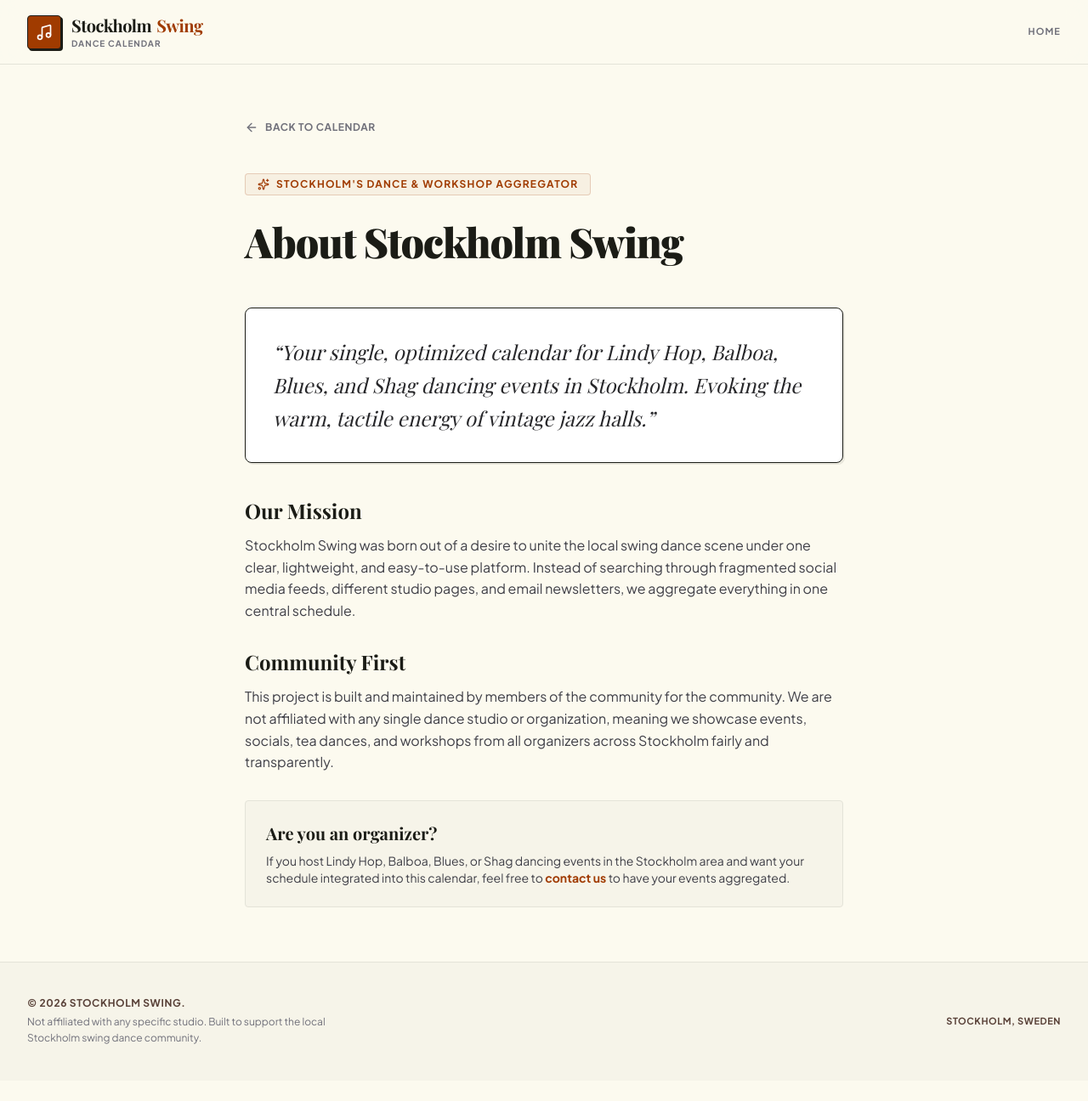
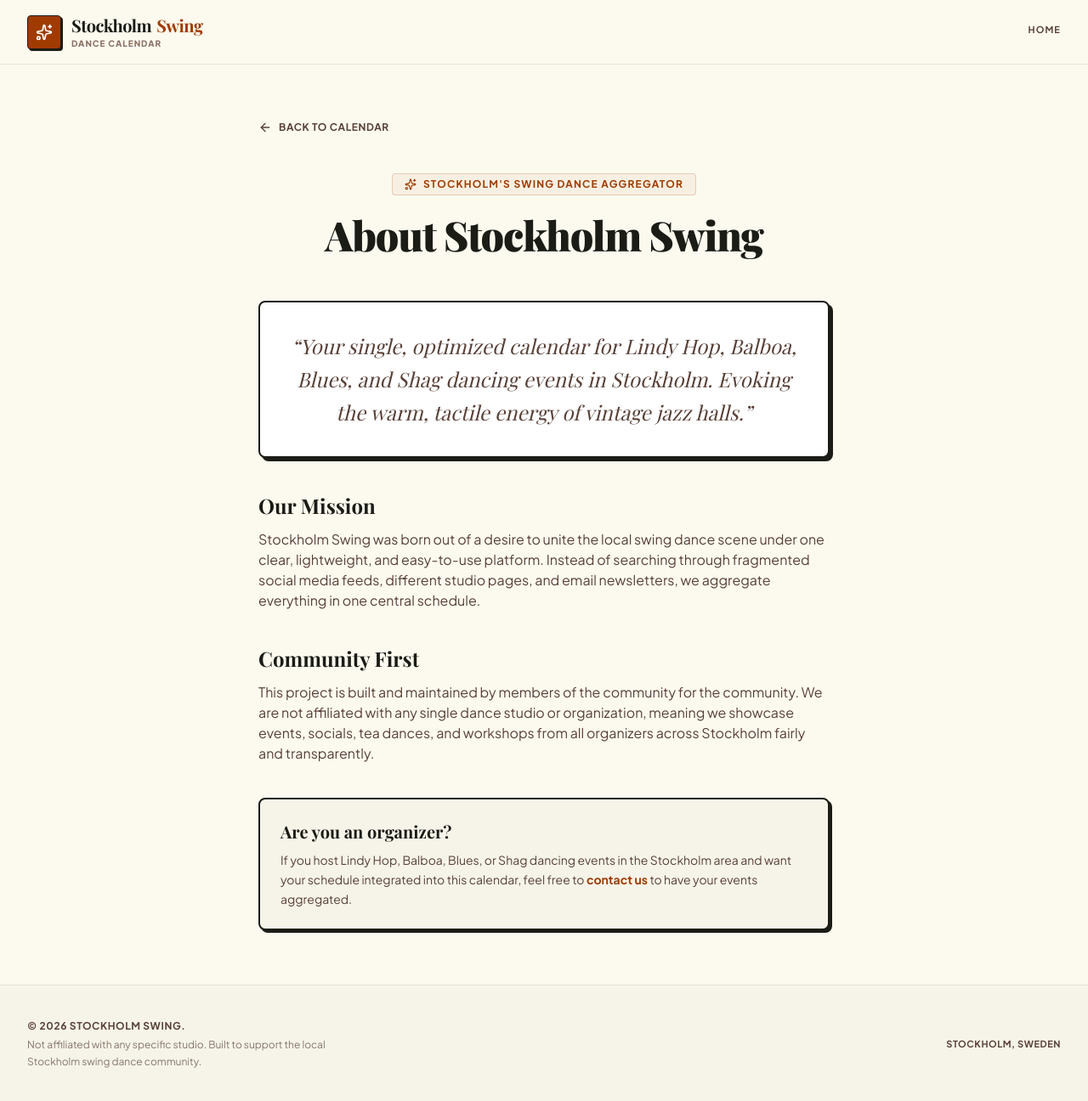
Before and after one commit to mikez/swsthlm, a Next.js app: page /about in a window 1280 px wide. Shown: the top 1296 px of the page at 85% size. Before the commit the page ends 1272 px from the top, so only its background shows below. Built offline with nearby package versions, Linux system fonts and the light colour scheme; a web font is replaced by a local one.

Commit message:
Update title text, center align about page, and restore sparkles icon

```diff
--- a/src/app/about/page.tsx
+++ b/src/app/about/page.tsx
@@ -17,20 +17,20 @@ export default function AboutPage() {
         <div className="max-w-7xl mx-auto px-4 sm:px-6 lg:px-8 py-4 flex flex-col sm:flex-row items-center justify-between gap-4">
           <Link href="/" className="flex items-center gap-3 hover:opacity-90 transition-opacity">
             <div className="w-10 h-10 rounded border border-[var(--on-surface)] bg-[var(--primary)] flex items-center justify-center shadow-[2px_2px_0px_0px_var(--on-surface)]">
-              <Music className="w-5 h-5 text-white" />
+              <Sparkles className="w-5 h-5 text-white" />
             </div>
             <div>
               <h1 className="font-serif text-xl font-bold tracking-tight text-[var(--on-surface)] flex items-center gap-1.5">
                 Stockholm <span className="text-[var(--primary)]">Swing</span>
               </h1>
-              <p className="font-sans text-[10px] text-zinc-500 uppercase tracking-widest font-bold">Dance Calendar</p>
+              <p className="font-sans text-[10px] text-[var(--outline)] uppercase tracking-widest font-extrabold">Dance Calendar</p>
             </div>
           </Link>
 
           <nav className="flex items-center gap-6">
             <Link
               href="/"
-              className="font-sans text-[11px] font-bold text-zinc-500 hover:text-[var(--primary)] transition-colors uppercase tracking-widest"
+              className="font-sans text-[11px] font-bold text-[var(--on-surface-variant)] hover:text-[var(--primary)] transition-colors uppercase tracking-widest border-b-2 border-transparent hover:border-[var(--primary)] pb-0.5"
             >
               Home
             </Link>
@@ -39,41 +39,41 @@ export default function AboutPage() {
       </header>
 
       {/* Main Content */}
-      <main className="flex-grow max-w-3xl mx-auto px-4 sm:px-6 lg:px-8 py-16 w-full">
+      <main className="flex-grow max-w-7xl mx-auto px-4 sm:px-6 lg:px-8 py-16 w-full">
+        <div className="max-w-2xl mx-auto">
           {/* Back Link */}
           <div className="mb-10">
             <Link
               href="/"
-            className="inline-flex items-center gap-2 font-sans text-xs font-bold uppercase tracking-wider text-zinc-500 hover:text-[var(--primary)] transition-colors"
+              className="inline-flex items-center gap-2 font-sans text-xs font-bold uppercase tracking-wider text-[var(--on-surface-variant)] hover:text-[var(--primary)] transition-colors"
             >
               <ArrowLeft className="w-4 h-4" />
               Back to Calendar
             </Link>
           </div>
-
           {/* Hero Title */}
-        <div className="mb-12">
-          <div className="inline-flex items-center gap-2 px-3.5 py-1 rounded border border-[var(--primary)]/20 bg-[var(--primary)]/5 text-[var(--primary)] font-sans text-xs font-bold uppercase tracking-widest mb-6">
+          <div className="mb-12 text-center">
+            <div className="inline-flex items-center gap-2 px-3.5 py-1 rounded border border-[var(--primary)]/20 bg-[var(--primary)]/5 text-[var(--primary)] font-sans text-xs font-bold uppercase tracking-widest mb-4">
               <Sparkles className="w-3.5 h-3.5" />
-            Stockholm&apos;s Dance & Workshop Aggregator
+              Stockholm&apos;s Swing Dance Aggregator
             </div>
             <h2 className="font-serif text-4xl md:text-5xl font-black tracking-tight text-[var(--on-surface)] leading-tight">
               About Stockholm Swing
             </h2>
           </div>
 
-        {/* Intro Description Card */}
-        <div className="lift-card p-8 rounded-lg border border-[var(--on-surface)] bg-[var(--surface-container-lowest)] mb-10">
-          <p className="font-serif text-xl md:text-2xl text-[var(--on-surface)] leading-relaxed italic text-zinc-800">
+          {/* Intro Description Card - Static Neobrutalist Shadow */}
+          <div className="p-8 rounded-lg border-2 border-[var(--on-surface)] bg-[var(--surface-container-lowest)] shadow-[4px_4px_0px_0px_var(--on-surface)] mb-10 text-center">
+            <p className="font-serif text-xl md:text-2xl text-[var(--on-surface)] leading-relaxed italic text-[var(--on-surface-variant)]">
               &ldquo;Your single, optimized calendar for Lindy Hop, Balboa, Blues, and Shag dancing events in Stockholm. Evoking the warm, tactile energy of vintage jazz halls.&rdquo;
             </p>
           </div>
 
           {/* Informative Text Sections */}
-        <div className="space-y-8 font-sans text-zinc-700 leading-relaxed font-body-md">
+          <div className="space-y-10 font-sans text-[var(--on-surface-variant)] leading-relaxed font-body-md">
             <section>
               <h3 className="font-serif text-2xl font-bold text-[var(--on-surface)] mb-3">Our Mission</h3>
-            <p>
+              <p className="text-[15px] sm:text-base">
                 Stockholm Swing was born out of a desire to unite the local swing dance scene under one clear,
                 lightweight, and easy-to-use platform. Instead of searching through fragmented social media feeds,
                 different studio pages, and email newsletters, we aggregate everything in one central schedule.
@@ -82,29 +82,30 @@ export default function AboutPage() {
 
             <section>
               <h3 className="font-serif text-2xl font-bold text-[var(--on-surface)] mb-3">Community First</h3>
-            <p>
+              <p className="text-[15px] sm:text-base">
                 This project is built and maintained by members of the community for the community. We are not
                 affiliated with any single dance studio or organization, meaning we showcase events, socials, tea dances,
                 and workshops from all organizers across Stockholm fairly and transparently.
               </p>
             </section>
 
-          <section className="bg-[var(--surface-container-low)] p-6 rounded border border-[var(--surface-container-highest)]">
+            <section className="bg-[var(--surface-container-low)] p-6 rounded-lg border-2 border-[var(--on-surface)] shadow-[3px_3px_0px_0px_var(--on-surface)]">
               <h3 className="font-serif text-xl font-bold text-[var(--on-surface)] mb-2">Are you an organizer?</h3>
-            <p className="text-sm">
+              <p className="text-sm leading-relaxed">
                 If you host Lindy Hop, Balboa, Blues, or Shag dancing events in the Stockholm area and want your schedule
                 integrated into this calendar, feel free to <a href="mailto:swing@walagran.com" className="text-[var(--primary)] hover:underline font-bold">contact us</a> to have your events aggregated.
               </p>
             </section>
           </div>
+        </div>
       </main>
 
       {/* Footer */}
-      <footer className="w-full border-t border-[var(--surface-container-highest)] bg-[var(--surface-container-low)] py-10 text-zinc-500 font-sans text-xs">
+      <footer className="w-full border-t border-[var(--surface-container-highest)] bg-[var(--surface-container-low)] py-10 text-[var(--on-surface-variant)]/70 font-sans text-xs">
         <div className="max-w-7xl mx-auto px-4 sm:px-6 lg:px-8 flex flex-col sm:flex-row items-center justify-between gap-6">
           <div>
             <p className="font-bold text-[var(--on-surface-variant)] uppercase tracking-wider">© {new Date().getFullYear()} Stockholm Swing.</p>
-            <p className="mt-1 text-zinc-500 max-w-sm leading-relaxed">
+            <p className="mt-1 text-[var(--on-surface-variant)]/70 max-w-sm leading-relaxed">
               Not affiliated with any specific studio. Built to support the local Stockholm swing dance community.
             </p>
           </div>
--- a/src/app/page.tsx
+++ b/src/app/page.tsx
@@ -2,7 +2,7 @@ import React from 'react';
 import Link from 'next/link';
 import { getEvents, getStockholmCurrentDate } from '@/lib/events';
 import { EventFilters } from '@/components/EventFilters';
-import { Music } from 'lucide-react';
+import { Music, Sparkles } from 'lucide-react';
 import type { Metadata } from 'next';
 
 export const metadata: Metadata = {
@@ -22,20 +22,20 @@ export default async function Page() {
         <div className="max-w-7xl mx-auto px-4 sm:px-6 lg:px-8 py-4 flex flex-col sm:flex-row items-center justify-between gap-4">
           <div className="flex items-center gap-3">
             <div className="w-10 h-10 rounded border border-[var(--on-surface)] bg-[var(--primary)] flex items-center justify-center shadow-[2px_2px_0px_0px_var(--on-surface)]">
-              <Music className="w-5 h-5 text-white" />
+              <Sparkles className="w-5 h-5 text-white" />
             </div>
             <div>
               <h1 className="font-serif text-xl font-bold tracking-tight text-[var(--on-surface)] flex items-center gap-1.5">
                 Stockholm <span className="text-[var(--primary)]">Swing</span>
               </h1>
-              <p className="font-sans text-[10px] text-zinc-500 uppercase tracking-widest font-bold">Dance Calendar</p>
+              <p className="font-sans text-[10px] text-[var(--outline)] uppercase tracking-widest font-extrabold">Dance Calendar</p>
             </div>
           </div>
 
           <nav className="flex items-center gap-6">
             <Link
               href="/about"
-              className="font-sans text-[11px] font-bold text-zinc-500 hover:text-[var(--primary)] transition-colors uppercase tracking-widest"
+              className="font-sans text-[11px] font-bold text-[var(--on-surface-variant)] hover:text-[var(--primary)] transition-colors uppercase tracking-widest border-b-2 border-transparent hover:border-[var(--primary)] pb-0.5"
             >
               About
             </Link>
@@ -46,10 +46,17 @@ export default async function Page() {
       {/* Main Content */}
       <main className="flex-grow max-w-7xl mx-auto px-4 sm:px-6 lg:px-8 py-12 w-full">
         {/* Hero Section */}
-        <div className="text-center max-w-3xl mx-auto mb-12">
-          <h2 className="font-serif text-5xl md:text-6xl font-black tracking-tight text-[var(--on-surface)] leading-tight">
+        <div className="text-center max-w-2xl mx-auto mb-12 mt-4">
+          <div className="inline-flex items-center gap-2 px-3.5 py-1 rounded border border-[var(--primary)]/20 bg-[var(--primary)]/5 text-[var(--primary)] font-sans text-xs font-bold uppercase tracking-widest mb-4">
+            <Sparkles className="w-3.5 h-3.5" />
+            Stockholm&apos;s Swing Dance Aggregator
+          </div>
+          <h2 className="font-serif text-4xl md:text-5xl lg:text-6xl font-black tracking-tight text-[var(--on-surface)] leading-tight">
             This <span className="italic font-normal">Week</span> in Swing Dance Stockholm
           </h2>
+          <p className="mt-4 font-sans text-sm md:text-base text-[var(--on-surface-variant)] leading-relaxed max-w-md mx-auto">
+            Your single, optimized guide to Lindy Hop, Balboa, Shag, and Blues social dancing and workshops in Stockholm.
+          </p>
         </div>
 
         {/* Client-Side Interactive Filters and Event Listing */}
@@ -57,11 +64,11 @@ export default async function Page() {
       </main>
 
       {/* Footer */}
-      <footer className="w-full border-t border-[var(--surface-container-highest)] bg-[var(--surface-container-low)] py-10 text-zinc-500 font-sans text-xs">
+      <footer className="w-full border-t border-[var(--surface-container-highest)] bg-[var(--surface-container-low)] py-10 text-[var(--on-surface-variant)]/70 font-sans text-xs">
         <div className="max-w-7xl mx-auto px-4 sm:px-6 lg:px-8 flex flex-col sm:flex-row items-center justify-between gap-6">
           <div>
             <p className="font-bold text-[var(--on-surface-variant)] uppercase tracking-wider">© {new Date().getFullYear()} Stockholm Swing.</p>
-            <p className="mt-1 text-zinc-500 max-w-sm leading-relaxed">
+            <p className="mt-1 text-[var(--on-surface-variant)]/70 max-w-sm leading-relaxed">
               Not affiliated with any specific studio. Built to support the local Stockholm swing dance community.
             </p>
           </div>
```
Lines whose indentation alone changed are shown as unchanged.
